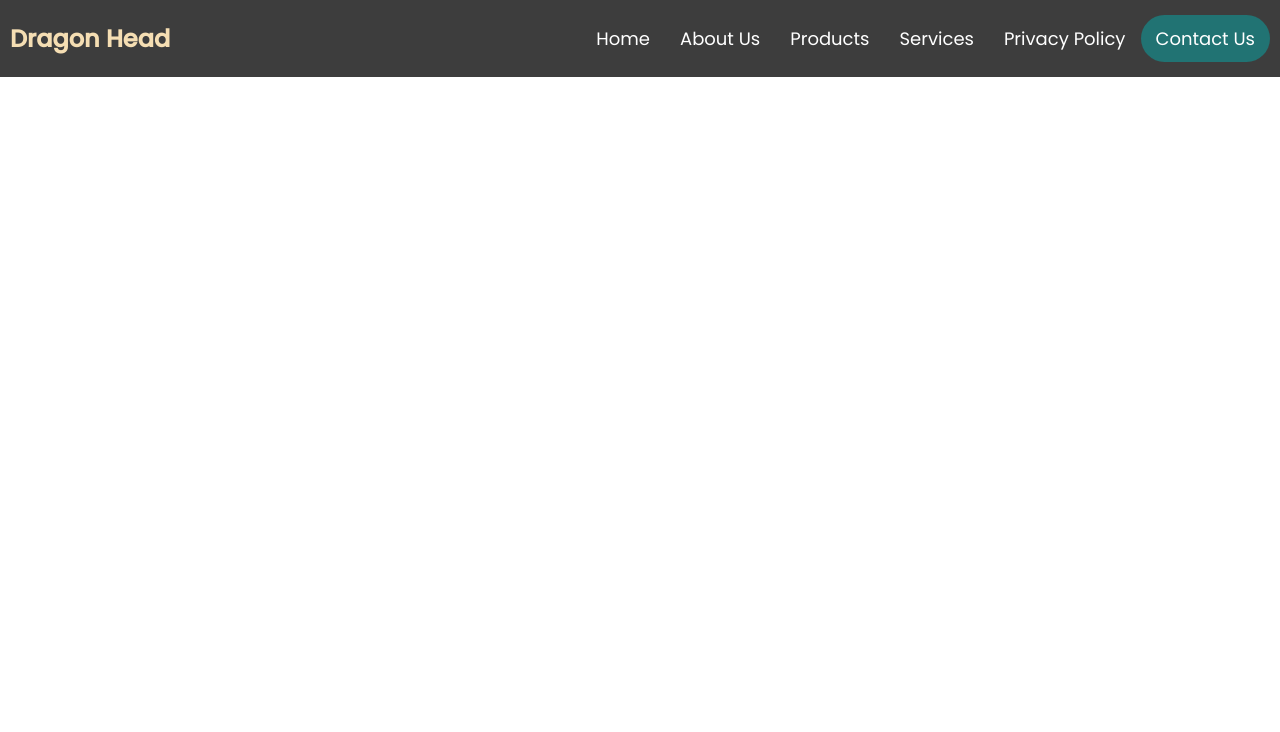
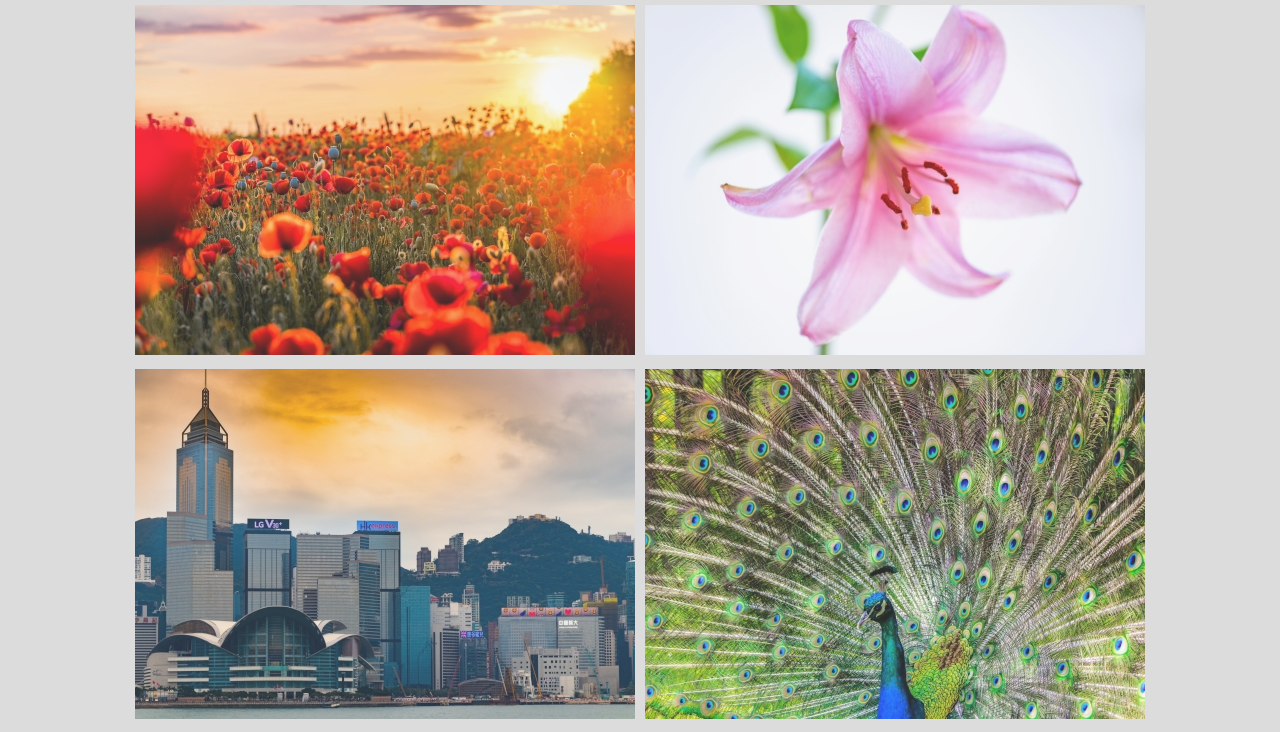
Before and after one commit to neela-sankar/html-css-projects, a plain HTML site: page Simple Image Gallery - Flex Box/index.html in a window 1280 px wide. Shown: the top 732 px of the page. Drawn offline with Linux system fonts and the light colour scheme.

Commit message:
Add files via upload

```diff
--- a/Simple Image Gallery - Flex Box/index.html
+++ b/Simple Image Gallery - Flex Box/index.html
@@ -3,22 +3,22 @@
 <head>
     <meta charset="UTF-8">
     <meta name="viewport" content="width=device-width, initial-scale=1.0">
-    <title>Simple Navigation Bar</title>
+    <title>Image Gallery</title>
     <link rel="stylesheet" href="style.css">
 </head>
 <body>
-    <header>
-        <h2 class="logo">Dragon Head</h2>
-        <nav>
-            <ul class="nav-link">
-                <li><a href="#">Home</a></li>
-                <li><a href="#">About Us</a></li>
-                <li><a href="#">Products</a></li>
-                <li><a href="#">Services</a></li>
-                <li><a href="#">Privacy Policy</a></li>
-            </ul>
-        </nav>
-        <button>Contact Us</button>
-    </header>
+    <div class="container">
+        <div class="box"><img src="img/pexels-david-bartus-2379653.jpg" alt=""></div>
+        <div class="box"><img src="img/pexels-frans-van-heerden-2375010.jpg" alt=""></div>
+        <div class="box"><img src="img/pexels-nextvoyage-916998.jpg" alt=""></div>
+        <div class="box"><img src="img/pexels-pixabay-65894.jpg" alt=""></div>
+        <div class="box"><img src="img/pexels-pixabay-70850.jpg" alt=""></div>
+        <div class="box"><img src="img/pexels-pixabay-73869.jpg" alt=""></div>
+        <div class="box"><img src="img/pexels-sebastian-voortman-214574.jpg" alt=""></div>
+        <div class="box"><img src="img/pexels-sergey-okhrymenko-1676914.jpg" alt=""></div>
+        <div class="box"><img src="img/pexels-sonu-sonkar-2014806.jpg" alt=""></div>
+        <div class="box"><img src="img/pexels-susanne-jutzeler-sujufoto-1261572.jpg" alt=""></div>
+
+    </div>
 </body>
 </html>
--- a/Simple Image Gallery - Flex Box/style.css
+++ b/Simple Image Gallery - Flex Box/style.css
@@ -1,60 +1,24 @@
-@import url("https://fonts.googleapis.com/css2?family=Poppins:ital,wght@0,100;0,200;0,300;0,400;0,500;1,100;1,200;1,400&display=swap");
-
 *{
-    font-family: 'Poppins', sans-serif;
-    box-sizing: border-box;
-    margin: 0;
-    padding: 0;
+    margin: 0px;
+    padding: 0px;
 }
 
-header{
-    display: flex;
-    justify-content: space-between;
-    align-items: center;
-    padding: 15px 10px;
-    background: #3D3D3D;
+body{
+    background: gainsboro;
 }
 
-.logo{
-    cursor: pointer;
-    color: wheat;
-    margin-right: auto;
+.container{
+    display: flex;
+    flex-wrap: wrap;
+    justify-content: center;
 }
 
-.nav-link{
-    list-style: none;
-    display: flex;
+.box{
+    opacity: 0.8;
+    padding: 5px;
 }
 
-.nav-link li{
-    padding: 0 15px;
+.box:hover{
+    opacity: 1;
+    transition: 0.9s;
 }
-
-.nav-link li a{
-    color:white;
-    text-decoration: none;
-    font-size: 18px;
-
-}
-
-.nav-link li a:hover{
-    background-color: #84B026;
-    transition: 0.3s;
-    padding: 5px;
-    border-radius: 5px;
-}
-
-button{
-    padding: 10px 15px;
-    background: #217373;
-    color: white;
-    border: none;
-    border-radius: 50px;
-    font-size: 18px;
-
-}
-
-button:hover{
-    background: #2173739e;
-    transition: 0.3s;
-}
```
